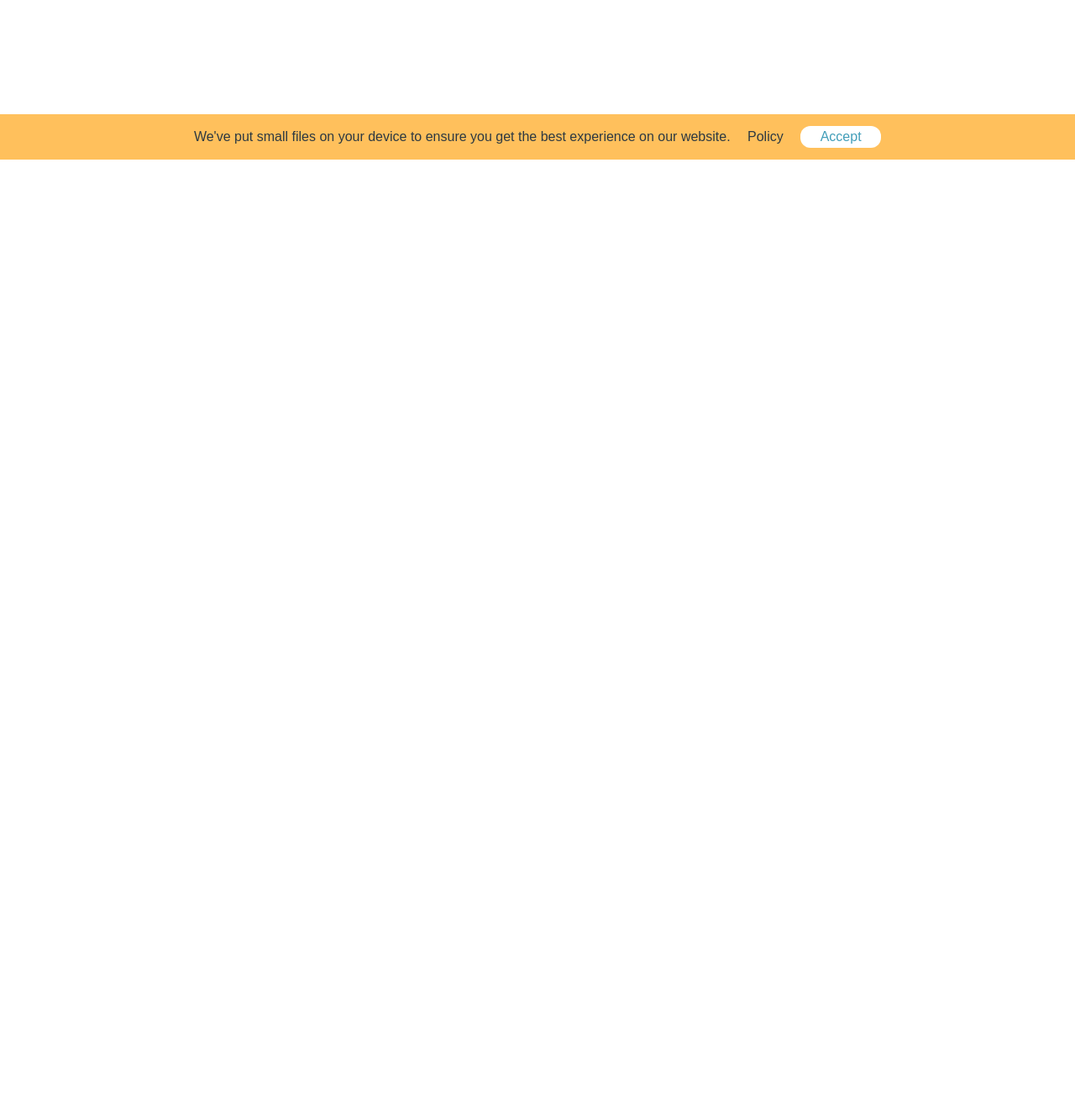
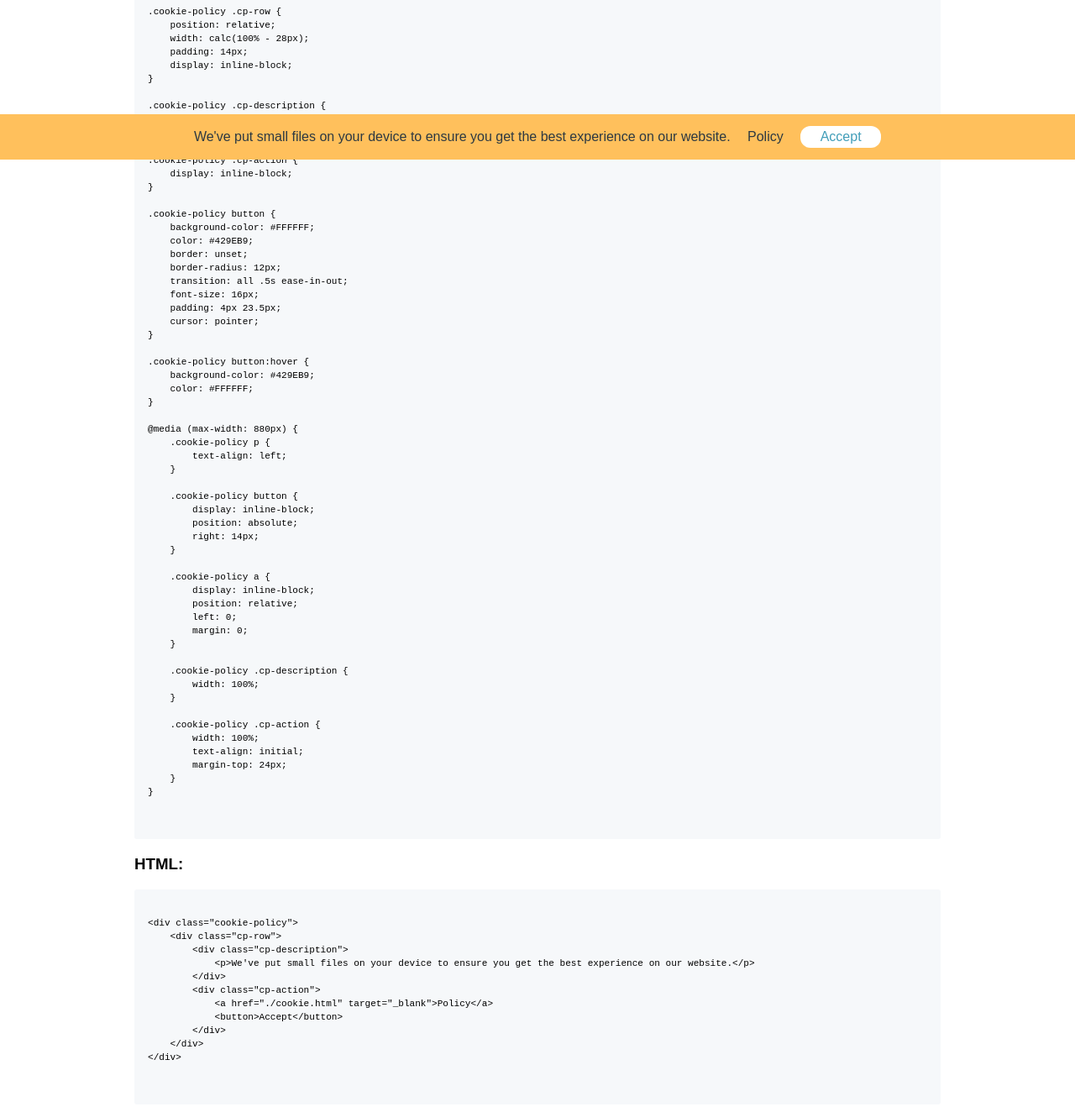
Before and after one commit to larrylai0121/larrylai0121.github.io, a plain HTML site: page index.html in a window 1280 px wide. Shown: the part 610-1928 px from the top of the page at 84% size. Before the commit the page ends 800 px from the top, so only its background shows below. Drawn offline with Linux system fonts and the light colour scheme.

Commit message:
Add some content in index page and readme

```diff
--- a/index.html
+++ b/index.html
@@ -21,6 +21,15 @@
 		h1 {
 			text-align: center;
 		}
+
+        pre {
+            background-color: #f6f8fa;
+            border-radius: 3px;
+            font-size: 85%;
+            line-height: 1.45;
+            overflow: auto;
+            padding: 16px;
+        }
 
         /* ------ cookie policy style start ------ */
 
@@ -120,6 +129,116 @@
         Github: <a href="https://github.com/larrylai0121/larrylai0121.github.io" target="_blank">
             https://github.com/larrylai0121/larrylai0121.github.io
         </a>
+
+        <h3>CSS:</h3>
+        <pre>
+            <code>
+.cookie-policy {
+    position: fixed;
+    bottom: 0;
+    width: 100%;
+    min-height: 48px;
+    z-index: 99;
+    text-align: center;
+    background-color: #FFC05C;
+}
+
+.cookie-policy p,
+.cookie-policy a {
+    font-size: 16px;
+    line-height: 20px;
+    color: #2D3942;
+    text-decoration-line: unset;
+    margin: unset;
+}
+
+.cookie-policy a {
+    margin: 0 16px;
+}
+
+.cookie-policy a:hover {
+    color: #429EB9;
+    text-decoration-line: underline;
+}
+
+.cookie-policy .cp-row {
+    position: relative;
+    width: calc(100% - 28px);
+    padding: 14px;
+    display: inline-block;
+}
+
+.cookie-policy .cp-description {
+    display: inline-block;
+}
+
+.cookie-policy .cp-action {
+    display: inline-block;
+}
+
+.cookie-policy button {
+    background-color: #FFFFFF;
+    color: #429EB9;
+    border: unset;
+    border-radius: 12px;
+    transition: all .5s ease-in-out;
+    font-size: 16px;
+    padding: 4px 23.5px;
+    cursor: pointer;
+}
+
+.cookie-policy button:hover {
+    background-color: #429EB9;
+    color: #FFFFFF;
+}
+
+@media (max-width: 880px) {
+    .cookie-policy p {
+        text-align: left;
+    }
+
+    .cookie-policy button {
+        display: inline-block;
+        position: absolute;
+        right: 14px;
+    }
+
+    .cookie-policy a {
+        display: inline-block;
+        position: relative;
+        left: 0;
+        margin: 0;
+    }
+
+    .cookie-policy .cp-description {
+        width: 100%;
+    }
+
+    .cookie-policy .cp-action {
+        width: 100%;
+        text-align: initial;
+        margin-top: 24px;
+    }
+}
+            </code>
+        </pre>
+
+        <h3>HTML:</h3>
+        <pre>
+            <code>
+&lt;div class="cookie-policy"&gt;
+    &lt;div class="cp-row"&gt;
+        &lt;div class="cp-description"&gt;
+            &lt;p&gt;We've put small files on your device to ensure you get the best experience on our website.&lt;/p&gt;
+        &lt;/div&gt;
+        &lt;div class="cp-action"&gt;
+            &lt;a href="./cookie.html" target="_blank"&gt;Policy&lt;/a&gt;
+            &lt;button&gt;Accept&lt;/button&gt;
+        &lt;/div&gt;
+    &lt;/div&gt;
+&lt;/div&gt;
+            </code>
+        </pre>
     </div>
 
     <div class="cookie-policy">
```
Also changed, not shown: 1 other file.
